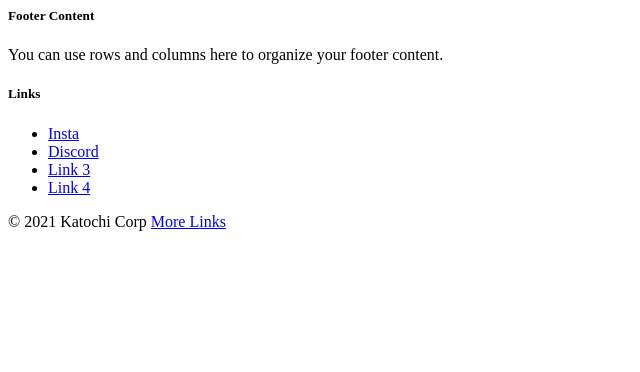
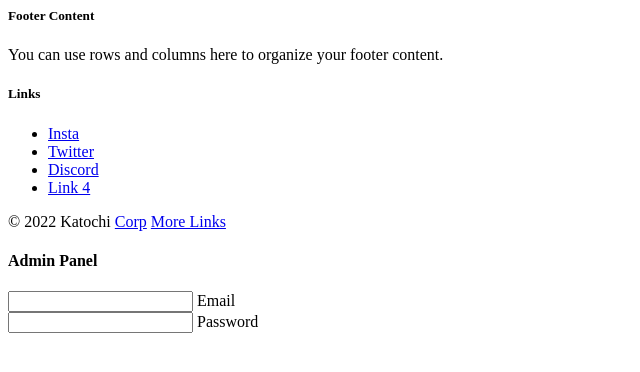
Before and after one commit to Gotvna/Site-Katochi, a PHP site: page /footer.php in a window 1280 px wide. Shown: the top 372 px of the page, without its empty margins (0-640 px from the left). Run offline with PHP 8.4, Linux system fonts and the light colour scheme.

Commit message:
Adding modal for admins

```diff
--- a/requires/footer.php
+++ b/requires/footer.php
@@ -9,8 +9,8 @@
                 <h5 class="yellow-text">Links</h5>
                 <ul>
                     <li><a target="_blank" class="yellow-text text-lighten-3" href="https://www.instagram.com/katochi_tv/">Insta</a></li>
+                    <li><a target="_blank" class="yellow-text text-lighten-3" href="https://twitter.com/katochi_tv">Twitter</a></li>
                     <li><a target="_blank" class="yellow-text text-lighten-3" href="https://discord.gg/gSugRjcTeJ">Discord</a></li>
-                        <li><a target="_blank" class="yellow-text text-lighten-3" href="#!">Link 3</a></li>
                     <li><a target="_blank" class="yellow-text text-lighten-3" href="#!">Link 4</a></li>
                 </ul>
             </div>
@@ -18,8 +18,33 @@
     </div>
     <div class="footer-copyright yellow-text text-lighten-2">
         <div class="container">
-                © 2021 Katochi Corp
+            © 2022 Katochi <a class="modal-trigger yellow-text text-lighten-2" href="#modal1">Corp</a>
             <a class="yellow-text text-lighten-2 right" href="#!">More Links</a>
         </div>
     </div>
+
+    <!-- Modal Structure -->
+    <div id="modal1" class="modal black">
+        <div class="modal-content yellow-text">
+            <h4>Admin Panel</h4>
+
+            <form class="col s12">
+                <div class="row">
+                  <div class="input-field col s12">
+                    <input id="email" type="email" class="white-text validate" data-error="Wrong" required>
+                    <label class="yellow-text text-lighten-3" for="email">Email</label>
+                  </div>
+                </div>
+
+              <div class="row">
+                <div class="input-field col s12">
+                  <input id="password" type="password" class="white-text validate" data-error="Wrong" required>
+                  <label class="yellow-text text-lighten-3" for="password">Password</label>
+                </div>
+              </div>
+            </form>
+  </div>
+            </form>
+        </div>
+    </div>
 </footer>
```
Also changed, not shown: css/style.css (+15 -0 lines), js/script.js (+5 -4 lines), main.php (+13 -10 lines), requires/navbar.php (indentation only). Lines whose indentation alone changed are shown as unchanged.
